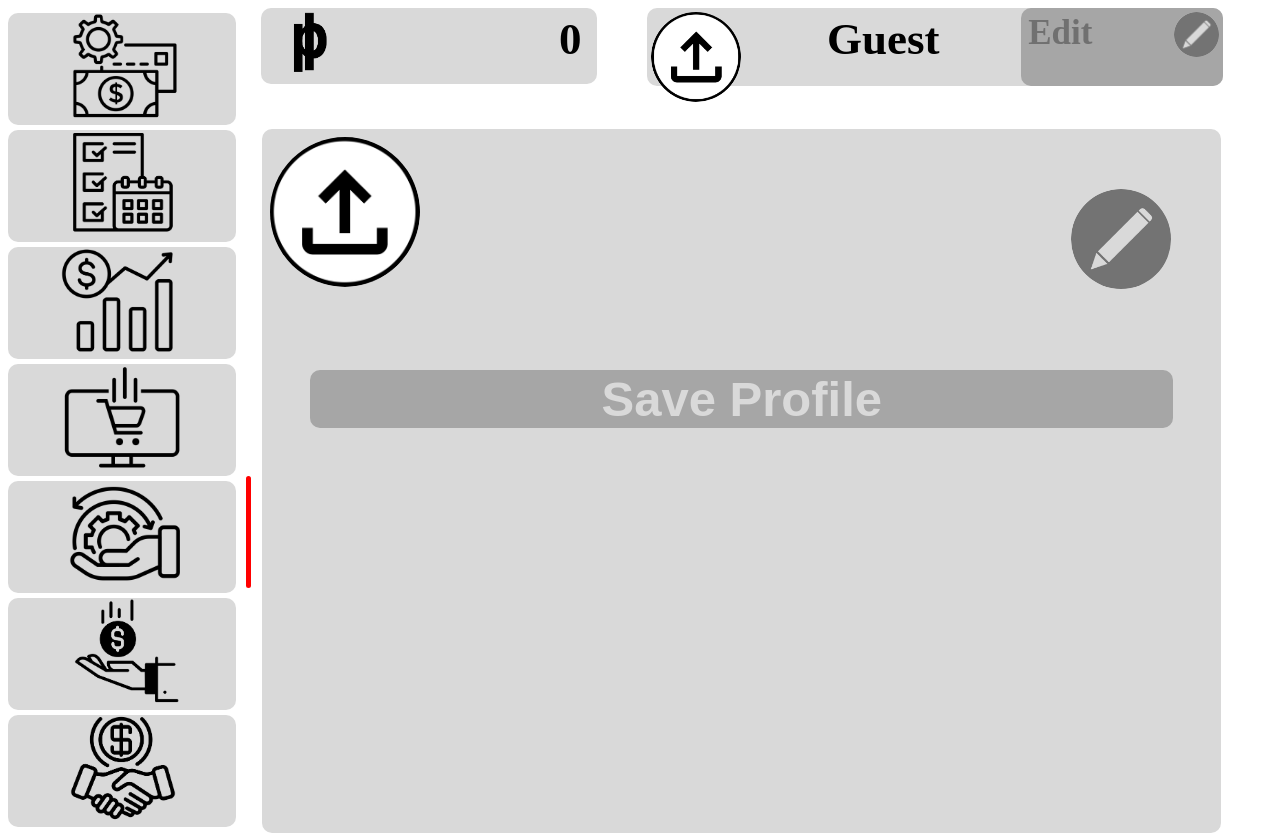
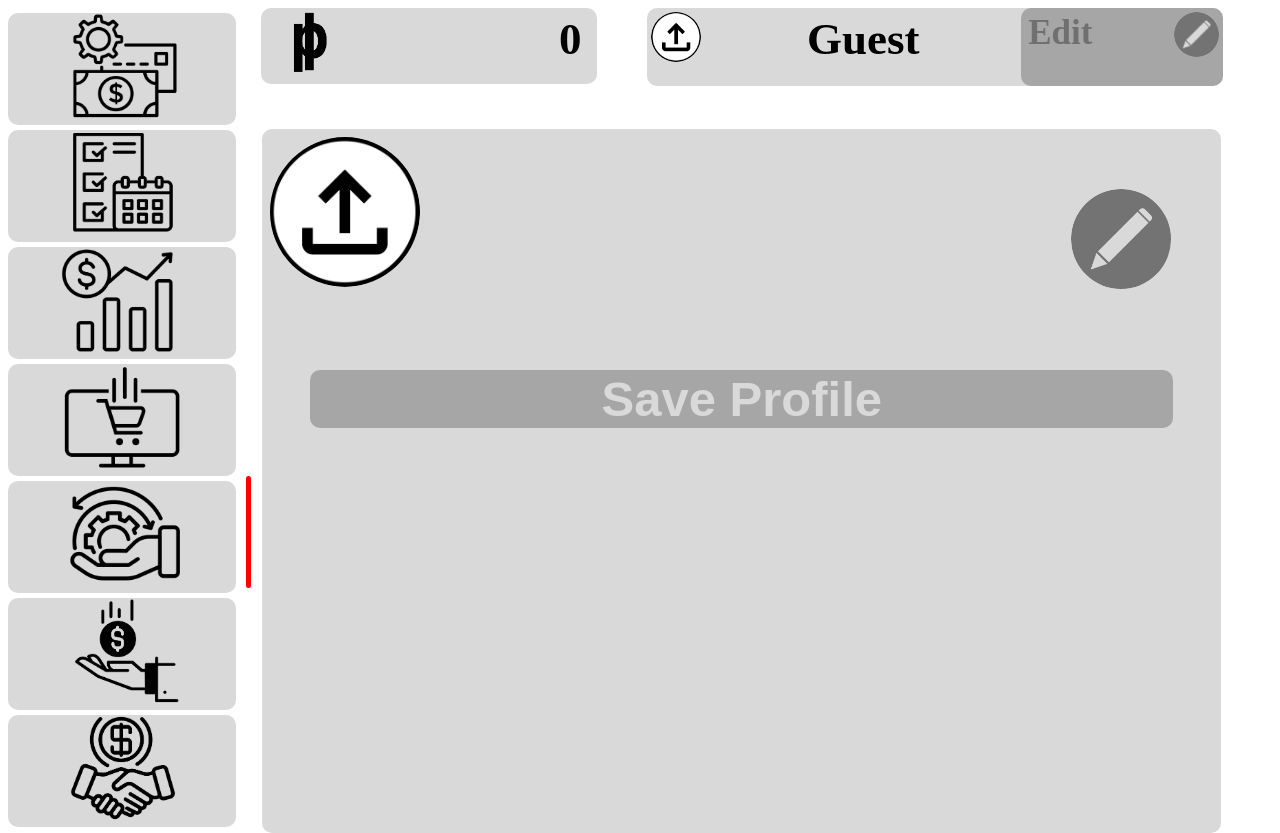
Before and after one commit to LeoOpenBotDevelopment/Point-System-fi, a plain HTML site: page index.html in a window 1280 px wide. Drawn offline with Linux system fonts and the light colour scheme.

Commit message:
index.html
index.html file

```diff
--- a/index.html
+++ b/index.html
@@ -63,8 +63,8 @@
       margin-left: 5%;
     }
     .profile img{
-      height: 90px;
-      width: 90px;
+      height: 50px;
+      width: 50px;
       padding: 4px;
       object-fit: cover;
       border-radius: 50%;
```
